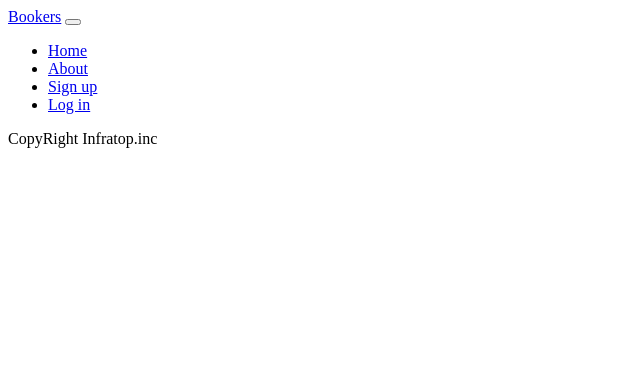
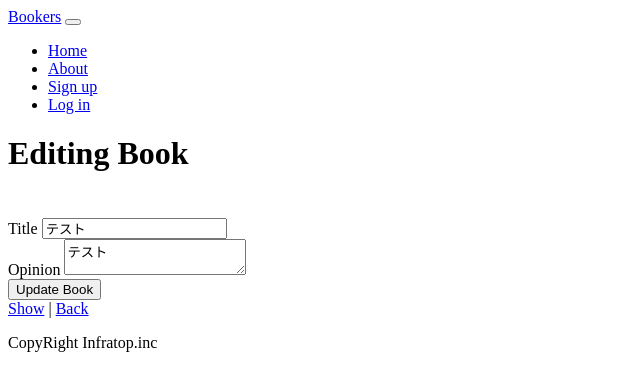
Before and after one commit to tomohito-tajima/bookers2, a Rails app: page /books/1/edit in a window 1280 px wide. Shown: the top 391 px of the page, without its empty margins (0-640 px from the left). Run offline with Rails 7, Linux system fonts and the light colour scheme; some libraries are stand-ins or nearby versions.

Commit message:
add index

```diff
--- a/app/controllers/books_controller.rb
+++ b/app/controllers/books_controller.rb
@@ -17,18 +17,29 @@ class BooksController < ApplicationController
   end
 
   def show
+    @user = current_user
+    @books = Book.all
   end
 
   def edit
   end
 
+  def update
+    @user = User.find(params[:id])
+    @user.update(user_params)
+    redirect_to user_path(@user.id)
+  end
+
   def destroy
+    # @book = Book.find(params[:id]) ActiveRecord::RecordNotFound in BooksController#destroy
+    #@book.destroy
+    #redirect_to books_path
   end
 
    private
   # ストロングパラメータ
   def book_params
-    params.require(:book).permit(:title, :body)
+    params.require(:book).permit(:title, :body, :name)
   end
 
 end
--- a/app/views/books/edit.html.erb
+++ b/app/views/books/edit.html.erb
@@ -0,0 +1,28 @@
+<main>
+  <p id="notice"></p>
+  <div class="container">
+    <div class="row">
+      <div class="col-sm-12 col-md-8 col-lg-5 px-5 px-sm-0 mx-auto">
+        <h1>Editing Book</h1>
+        <form action="/books/:id" accept-charset="UTF-8" method="post">
+          <input name="utf8" type="hidden" value="✓"><input type="hidden" name="_method" value="patch">
+          <input type="hidden" name="authenticity_token" value="UMu5gVjN1i3vGKWFuijGFn9hDL9/9WguA2TVj9CHIKL4CaESSCldtawAVNYNB2JVWcNttH7evx/vaKiyCnJS1A==">
+  　　    　<div class="form-group">
+            <label for="book_title">Title</label>
+            <input class="form-control book_title" type="text" value="テスト" name="book[title]" id="book_title">
+          </div>
+          <div class="form-group">
+            <label for="book_opinion">Opinion</label>
+            <textarea class="form-control book_body" name="book[body]" id="book_body">テスト</textarea>
+          </div>
+          <div class="form-group">
+            <input type="submit" name="commit" value="Update Book" class="btn btn-success" data-disable-with="Update Book">
+          </div>
+        </form>
+        <a class="book_id" href="/books/:">Show</a>
+        |
+        <a class="back" href="/books">Back</a>
+      </div>
+    </div>
+  </div>
+</main>
--- a/app/views/books/index.html.erb
+++ b/app/views/books/index.html.erb
@@ -1,8 +1,7 @@
 <div class="container">
   <div class="row">
-  　<%= render 'books/user', user: @user book: @book %>
-
-    <div class="col-md-8 offset-md-1">
+  　<%= render 'books/user', user: @user, book: @book %>
+    <div class="col-md-8 ">
       <h2>Books</h2>
       <table class="table table-hover table-inverse">
         <thead>
```
Also changed, not shown: app/views/books/_user.html.erb (+5 -6 lines), app/views/books/show.html.erb (+35 -1 lines).
